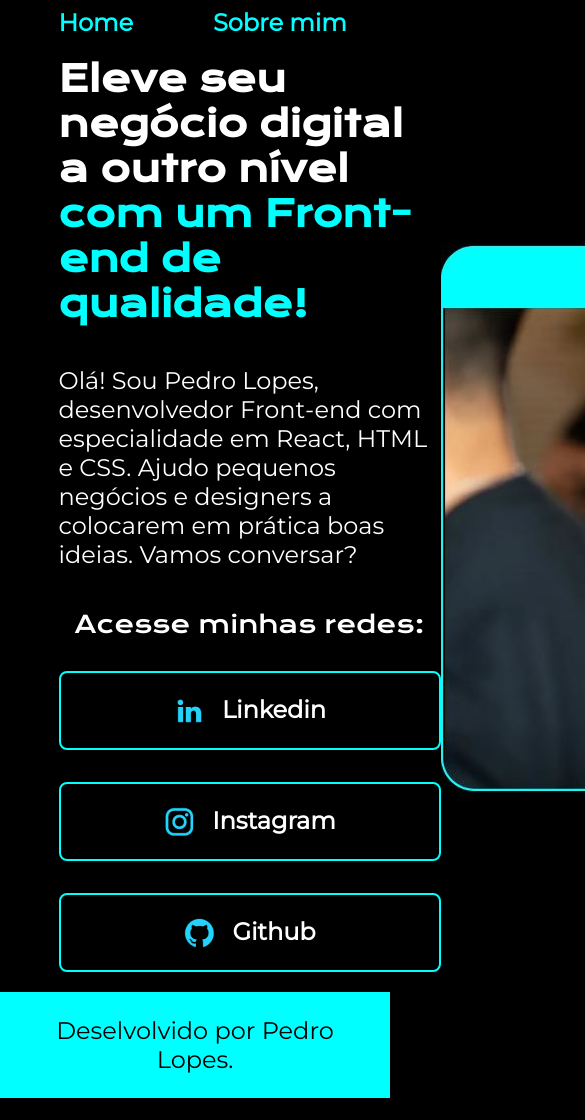
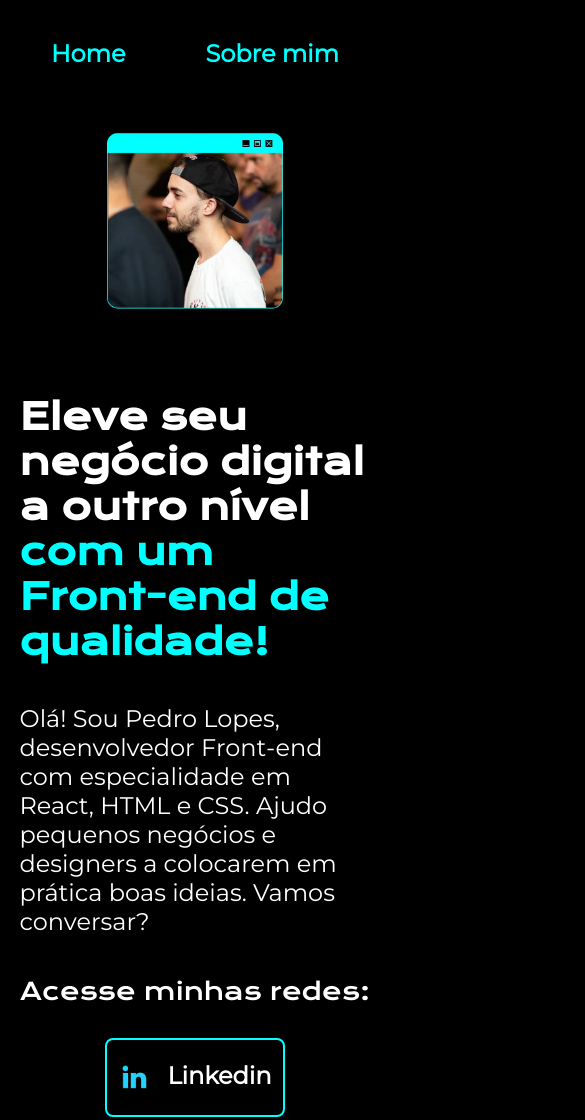
Before and after one commit to PedroLopesProg/portifolio, a plain HTML site: page index.html in a window 390 px wide. Shown: the top 1120 px of the page, 585 px wide, since content can reach past the window. Before the commit the page ends 1098 px from the top, so only its background shows below. Drawn offline with nearby package versions, Linux system fonts and the light colour scheme.

Commit message:
Atualização

```diff
--- a/index.html
+++ b/index.html
@@ -20,21 +20,21 @@
             <p class="apresentacao__conteudo__texto">Olá! Sou Pedro Lopes, desenvolvedor Front-end com especialidade em React, HTML e CSS. Ajudo pequenos negócios e designers a colocarem em prática boas ideias. Vamos conversar?</p>
             <div class="apresentacao__links">
                 <h2 class="apresentacao__links__subtitulos">Acesse minhas redes:</h2>
-                <a class="apresentacao__links__link" href="https://www.linkedin.com/in/pedro-lopes-848718149/">
+                <a class="apresentacao__links__navegacao" href="https://www.linkedin.com/in/pedro-lopes-848718149/">
                     <img src="./assets/linkedin.png">
                     Linkedin
                 </a>
-                <a class="apresentacao__links__link" href="https://instagram.com/pedromadgrace">
+                <a class="apresentacao__links__navegacao" href="https://instagram.com/pedromadgrace">
                     <img src="./assets/instagram.png">
                     Instagram
                 </a>
-                <a class="apresentacao__links__link"  href="https://github.com/PedroLopesProg">
+                <a class="apresentacao__links__navegacao"  href="https://github.com/PedroLopesProg">
                     <img src="./assets/github.png">
                     Github
                 </a>
             </div>
         </section>
-        <img src="./assets/pedro.JPG" alt="Sou Pedro Lopes, desenvolvedor Front-End">
+        <img class="apresentacao__imagem" src="./assets/pedro.JPG" alt="Sou Pedro Lopes, desenvolvedor Front-End">
     </main>
     <footer class="rodape">
         <p>Deselvolvido por Pedro Lopes.</p>
--- a/styles/style.css
+++ b/styles/style.css
@@ -4,7 +4,7 @@
     --cor-primaria: black;
     --cor-secundaria: white;
     --cor-terciaria: #00ffff;
-    --cor-hover: rgb(58, 114, 139);
+    --cor-hover: rgb(76, 115, 133);
 
     --font-primaria: "Krona One", sans-serif;
     --font-secundaria: "Montserrat", sans-serif;
@@ -32,7 +32,7 @@ body {
 
 .cabecalho__menu__link {
     font-family: var(--font-secundaria);
-    font-size: 24px;
+    font-size: 1.5rem;
     font-weight: 600;
     color: var(--cor-terciaria);
     text-decoration: none;
@@ -43,17 +43,18 @@ body {
     display: flex;
     align-items: center;
     justify-content: space-between;
+    gap: 82px;
 }
 
 .apresentacao__conteudo {
-    width: 615px;
+    width: 50%;
     display: flex;
     flex-direction: column;
     gap: 40px;
 }
 
 .apresentacao__conteudo__titulo {
-    font-size: 36px;
+    font-size: 2.25rem;
     font-family: var(--font-primaria);
 }
 
@@ -62,7 +63,7 @@ body {
 }
 
 .apresentacao__conteudo__texto {
-    font-size: 24px;
+    font-size: 1.5rem;
     font-family: var(--font-secundaria);
 }
 
@@ -77,19 +78,19 @@ body {
 .apresentacao__links__subtitulos {
     font-family: var(--font-primaria);
     font-weight: 400;
-    font-size: 24px;
+    font-size: 1.5rem;
 }
 
-.apresentacao__links__link {
+.apresentacao__links__navegacao {
     display: flex;
     justify-content: center;
     gap: 16px;
     border: 2px solid var(--cor-terciaria);
-    width: 378px;
+    width: 50%;
     text-align: center;
     border-radius: 8px;
     font-weight: 600;
-    font-size: 24px;
+    font-size: 1.5rem;
     padding: 21.5px 0;
     text-decoration: none;
     color: var(--cor-secundaria);
@@ -100,12 +101,36 @@ body {
     background-color: var(--cor-hover);
 }
 
+.apresentacao__imagem {
+    width: 50%;
+}
+
 .rodape {
     padding: 24px;
     color: var(--cor-primaria);
     background-color: var(--cor-terciaria);
     text-align: center;
     font-family: var(--font-secundaria);
-    font-size: 24px;
+    font-size: 1.5rem;
     font-weight: 400;
 }
+
+@media (max-width: 1200px ) {
+    .cabecalho {
+        padding: 10%;
+
+    }
+
+    .cabecalho__menu {
+        justify-content: center;
+    }
+
+    .apresentacao {
+        flex-direction: column-reverse;
+        padding: 5%;
+    }
+
+    .apresentacao__conteudo {
+        width: auto;
+    }
+}
```
Also changed, not shown: about.html (+1 -1 lines).
